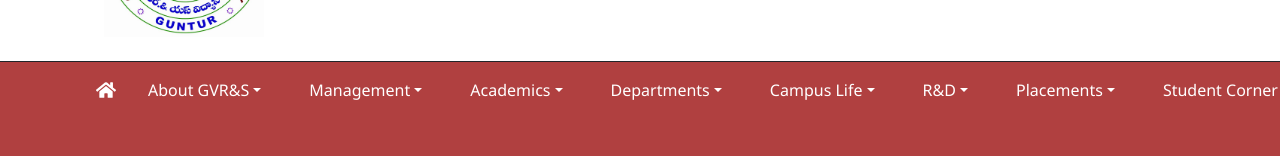
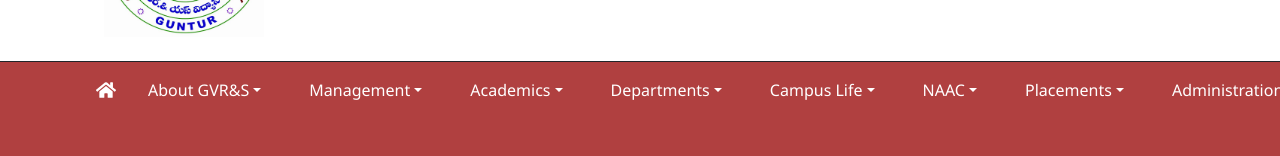
Before and after one commit to Blueapplecloud/GVR-S, a React (Vite) app in the folder client/: page / in a window 1280 px wide. Shown: the part 164-320 px from the top of the page. Built offline with nearby package versions, Linux system fonts and the light colour scheme.

Commit message:
Updated Navbar.

```diff
--- a/client/src/components/Navbar/Navbar.jsx
+++ b/client/src/components/Navbar/Navbar.jsx
@@ -12,14 +12,14 @@ const CustomNavbar = () => {
     showAcademics: false,
     showDepartments: false,
     showCampus: false,
-    showRnd: false,
+    showNaac: false,
     showUG: false,
     showPG: false,
     showMBA: false,
     showMTech: false,
     showGallery: false,
     showPlacements: false,
-    showStudentCorner: false,
+    showAdministrationCorner: false,
   });
 
   const handleMouseEnter = useCallback((key) => () => {
@@ -80,6 +80,7 @@ const CustomNavbar = () => {
               <NavDropdown.Item as={Link} to="/academics/programs" className={dropdownItemClass}>Programs Offered</NavDropdown.Item>
               <NavDropdown.Item as={Link} to="/academics/fees" className={dropdownItemClass}>Fee Structure</NavDropdown.Item>
               <NavDropdown.Item as={Link} to="/academics/exam" className={dropdownItemClass}>Examination Section</NavDropdown.Item>
+              <NavDropdown.Item as={Link} to="/academics/academic regulations" className={dropdownItemClass}>Academic Regulations</NavDropdown.Item>
               <NavDropdown.Item as={Link} to="/academics/scholarship" className={dropdownItemClass}>Academic Scholarship</NavDropdown.Item>
             </NavDropdown>
 
@@ -161,14 +162,13 @@ const CustomNavbar = () => {
 
             {/* R&D */}
             <NavDropdown
-              title="R&D"
-              show={dropdownStates.showRnd}
-              onMouseEnter={handleMouseEnter('showRnd')}
-              onMouseLeave={handleMouseLeave('showRnd')}
+              title="NAAC"
+              show={dropdownStates.showNaac}
+              onMouseEnter={handleMouseEnter('showNaac')}
+              onMouseLeave={handleMouseLeave('showNaac')}
             >
-              <NavDropdown.Item as={Link} to="/rnd/activities" className={dropdownItemClass}>R&D Activities</NavDropdown.Item>
-              <NavDropdown.Item as={Link} to="/rnd/funded-projects" className={dropdownItemClass}>Funded Projects</NavDropdown.Item>
-              <NavDropdown.Item as={Link} to="/rnd/publications" className={dropdownItemClass}>Research Publications</NavDropdown.Item>
+              <NavDropdown.Item as={Link} to="/naac/naac" className={dropdownItemClass}>NAAC</NavDropdown.Item>
+              <NavDropdown.Item as={Link} to="/naac/dvv" className={dropdownItemClass}>DVV</NavDropdown.Item>
             </NavDropdown>
 
             {/* Placements */}
@@ -178,22 +178,21 @@ const CustomNavbar = () => {
               onMouseEnter={handleMouseEnter('showPlacements')}
               onMouseLeave={handleMouseLeave('showPlacements')}
             >
-              <NavDropdown.Item as={Link} to="/placements/overview" className={dropdownItemClass}>Overview</NavDropdown.Item>
-              <NavDropdown.Item as={Link} to="/placements/companies" className={dropdownItemClass}>Recruiters</NavDropdown.Item>
-              <NavDropdown.Item as={Link} to="/placements/statistics" className={dropdownItemClass}>Placement Stats</NavDropdown.Item>
+              <NavDropdown.Item as={Link} to="/placements/tpo message" className={dropdownItemClass}>TPO Message</NavDropdown.Item>
+              <NavDropdown.Item as={Link} to="/placements/placements procedure" className={dropdownItemClass}>Placements Procedure</NavDropdown.Item>
+              <NavDropdown.Item as={Link} to="/placements/placements committee" className={dropdownItemClass}>Placements Committee</NavDropdown.Item>
+              <NavDropdown.Item as={Link} to="/placements/placements gallery" className={dropdownItemClass}>Placements Gallery</NavDropdown.Item>
+              <NavDropdown.Item as={Link} to="/placements/meet the industry program" className={dropdownItemClass}>Meet The Industry Program</NavDropdown.Item>
             </NavDropdown>
 
             {/* Student Corner */}
             <NavDropdown
-              title="Student Corner"
-              show={dropdownStates.showStudentCorner}
-              onMouseEnter={handleMouseEnter('showStudentCorner')}
-              onMouseLeave={handleMouseLeave('showStudentCorner')}
+              title="Administration"
+              show={dropdownStates.showAdministrationCorner}
+              onMouseEnter={handleMouseEnter('showAdministrationCorner')}
+              onMouseLeave={handleMouseLeave('showAdministrationCorner')}
             >
-              <NavDropdown.Item as={Link} to="/students/achievements" className={dropdownItemClass}>Achievements</NavDropdown.Item>
-              <NavDropdown.Item as={Link} to="/students/clubs" className={dropdownItemClass}>Clubs</NavDropdown.Item>
-              <NavDropdown.Item as={Link} to="/students/nss" className={dropdownItemClass}>NSS</NavDropdown.Item>
-              <NavDropdown.Item as={Link} to="/students/grievances" className={dropdownItemClass}>Grievance Cell</NavDropdown.Item>
+              <NavDropdown.Item as={Link} to="/administration/organising chart" className={dropdownItemClass}>Organising Chart</NavDropdown.Item>
             </NavDropdown>
 
           </Nav>
```
